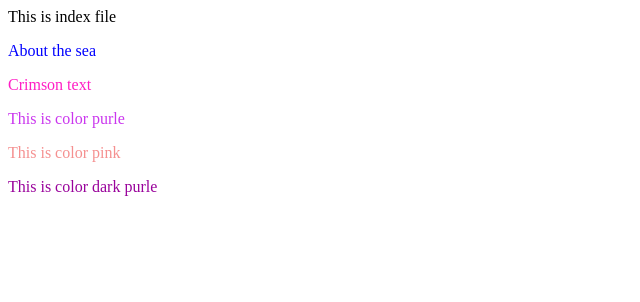
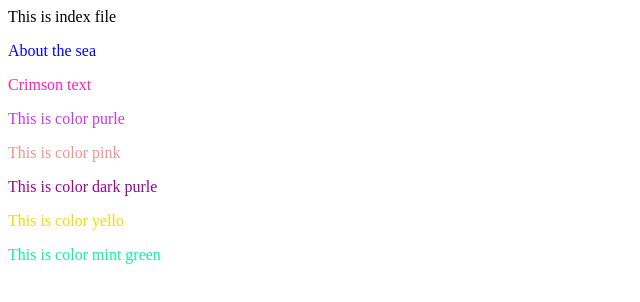
Before and after one commit to darwisyah2013/darwisyah, a plain HTML site: page index.html in a window 1280 px wide. Shown: the whole page, without its empty margins (0-640 px from the left). Drawn offline with Linux system fonts and the light colour scheme.

Commit message:
Update index.html

```diff
--- a/index.html
+++ b/index.html
@@ -4,3 +4,5 @@
 <p><font color="#CA36EE">This is color purle</font></p>
 <p><font color="#F59090">This is color pink</font></p>
 <p><font color="#99029B">This is color dark purle</font></p>
+<p><font color="#F7D906">This is color yello </font></p>
+<p><font color="#06F79F">This is color mint green </font></p>
```
